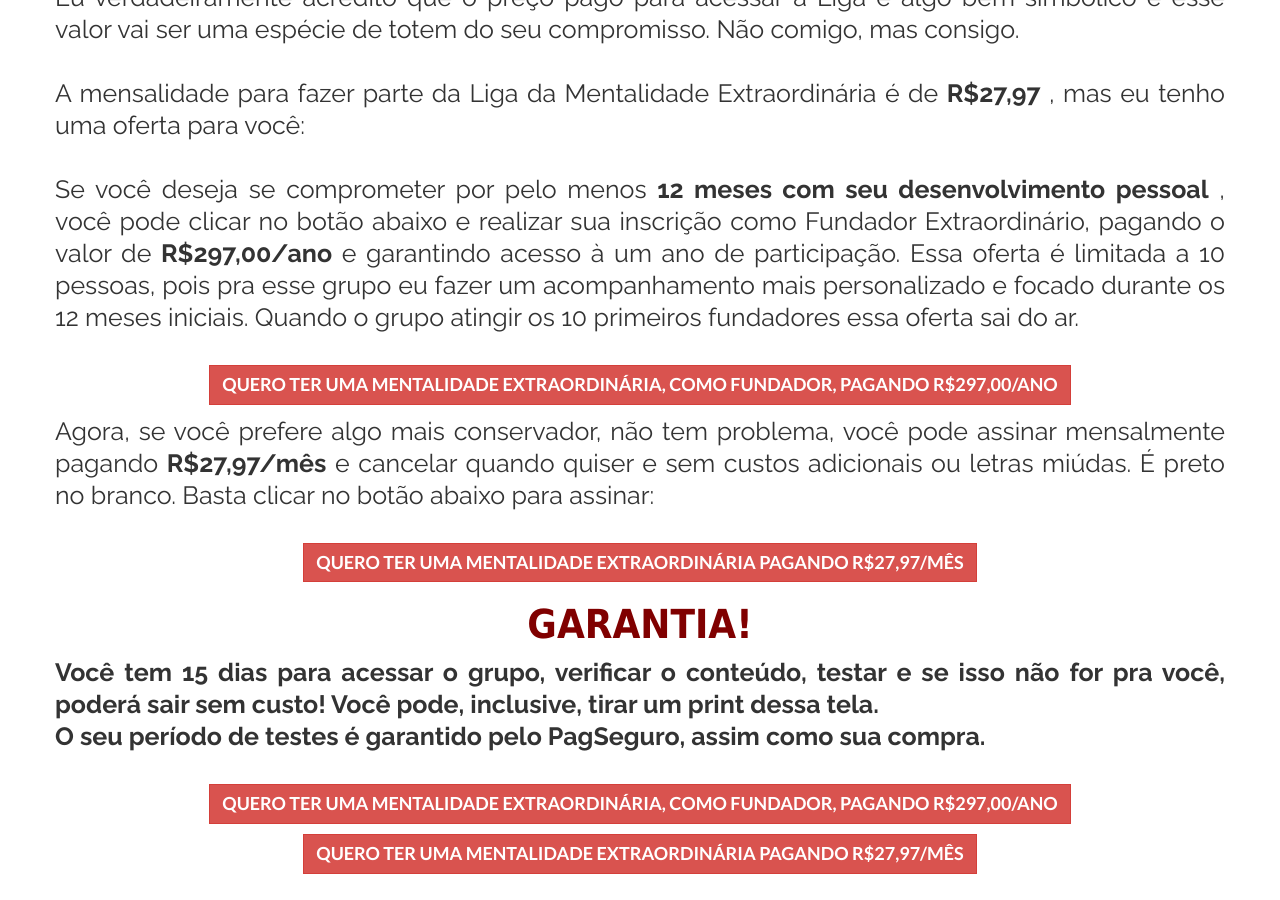
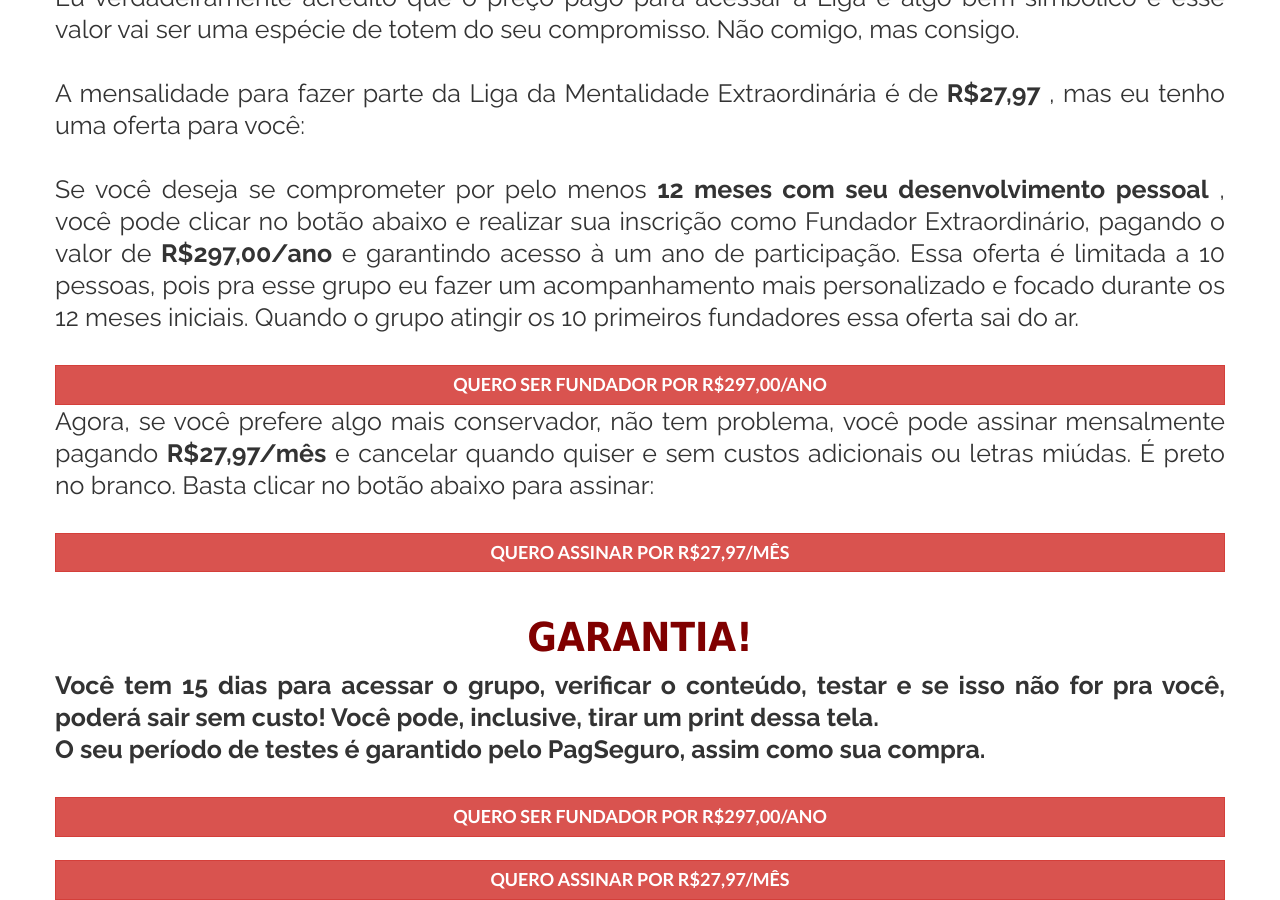
Before and after one commit to araujofelipe/felipearaujocoach, a Jekyll site: the page built from liga-mentalidade-extraordinaria.html, in a window 1280 px wide and 900 px high, scrolled down 3705 px. Built offline with Jekyll 4.4.1, drawn with Linux system fonts in a browser that asks for light colours.

Commit message:
Update liga-mentalidade-extraordinaria.html
responsivo

```diff
--- a/liga-mentalidade-extraordinaria.html
+++ b/liga-mentalidade-extraordinaria.html
@@ -6,7 +6,7 @@ title: "Liga Mentalidade Extraordinária"
 <div class="container">
     <div class="row">
         <div class="site-content">
-            <h1><strong> Liga da Mentalidadlidade Extraordinária: seu caminho para Desenvolvimento Pessoal Sustentável</strong></h1>
+            <h1><strong> Liga da Mentalidadlidade Extraordinária: seu caminho para Desenvolvimento Pessoal Sustentável</strong></h1>
         </div>
         <p class="sales">
             Sabe aquela sensação de estar estagnado ou pior, ficando pra trás em relação ao seu desenvolvimento pessoal?
@@ -120,29 +120,39 @@ title: "Liga Mentalidade Extraordinária"
 
         <p class="sales">Se você deseja se comprometer por pelo menos <strong>12 meses com seu desenvolvimento pessoal</strong> , você pode clicar no botão abaixo e realizar sua inscrição como Fundador Extraordinário, pagando o valor de <strong>R$297,00/ano</strong> e garantindo acesso à um ano de participação. Essa oferta é limitada a 10 pessoas, pois pra esse grupo eu fazer um acompanhamento mais personalizado e focado durante os 12 meses iniciais. Quando o grupo atingir os 10 primeiros fundadores essa oferta sai do ar.</p>
 
-        <p style="text-align: center;">
-            <strong><a class="btn btn-danger" href="http://pag.ae/bdCzyzv" target="_blank">QUERO TER UMA MENTALIDADE EXTRAORDINÁRIA, COMO FUNDADOR, PAGANDO R$297,00/ANO</a></strong>
-        </p>
+
+
+        <div>
+            <div class="row">
+         <div class="col-md-12 col-lg-12 col-sm-12">
+            <button class="btn btn-primary btn-block btn-danger" href="http://pag.ae/bkCzyBr" target="_blank">QUERO SER FUNDADOR POR R$297,00/ANO</button>
+         </div>
+      </div>
 
         <p class="sales">
             Agora, se você prefere algo mais conservador, não tem problema, você pode assinar mensalmente pagando <strong>R$27,97/mês</strong>  e cancelar quando quiser e sem custos adicionais ou letras miúdas. É preto no branco. Basta clicar no botão abaixo para assinar:
         </p>
-
-        <p style="text-align: center;">
-            <strong><a class="btn btn-danger" href="http://pag.ae/bkCzyBr" target="_blank">QUERO TER UMA MENTALIDADE EXTRAORDINÁRIA PAGANDO R$27,97/MÊS</a></strong>
-        </p>
-        <div style="text-align: center;">
-            <h1><strong>GARANTIA!</strong></h1>
+          <div class="row">
+         <div class="col-md-12 col-lg-12 col-sm-12">
+            <button class="btn btn-primary btn-block btn-danger" href="http://pag.ae/bkCzyBr" target="_blank">QUERO ASSINAR POR R$27,97/MÊS</button>
+         </div>
+      </div> <br />
+            <h1 style="text-align:center;"><strong>GARANTIA!</strong></h1>
             <p class="sales destaque">
                     Você tem 15 dias para acessar o grupo, verificar o conteúdo, testar e se isso não for pra você, poderá sair sem custo! Você pode, inclusive, tirar um print dessa tela. <br />
                     O seu período de testes é garantido pelo PagSeguro, assim como sua compra.
             </p>
-            <p style="text-align: center;">
-                    <strong><a class="btn btn-danger" href="http://pag.ae/bdCzyzv" target="_blank">QUERO TER UMA MENTALIDADE EXTRAORDINÁRIA, COMO FUNDADOR, PAGANDO R$297,00/ANO</a></strong>
-            </p>
-            <p style="text-align: center;">
-                    <strong><a class="btn btn-danger" href="http://pag.ae/bkCzyBr" target="_blank">QUERO TER UMA MENTALIDADE EXTRAORDINÁRIA PAGANDO R$27,97/MÊS</a></strong>
-            </p>
+            <div class="row">
+         <div class="col-md-12 col-lg-12 col-sm-12">
+            <button class="btn btn-primary btn-block btn-danger" href="http://pag.ae/bkCzyBr" target="_blank">QUERO SER FUNDADOR POR R$297,00/ANO</button>
+         </div>
+      </div>
+          <br />
+            <div class="row">
+         <div class="col-md-12 col-lg-12 col-sm-12">
+            <button class="btn btn-primary btn-block btn-danger" href="http://pag.ae/bkCzyBr" target="_blank">QUERO ASSINAR POR R$27,97/MÊS</button>
+         </div>
+      </div>
         </div>
     </div>
 
```
